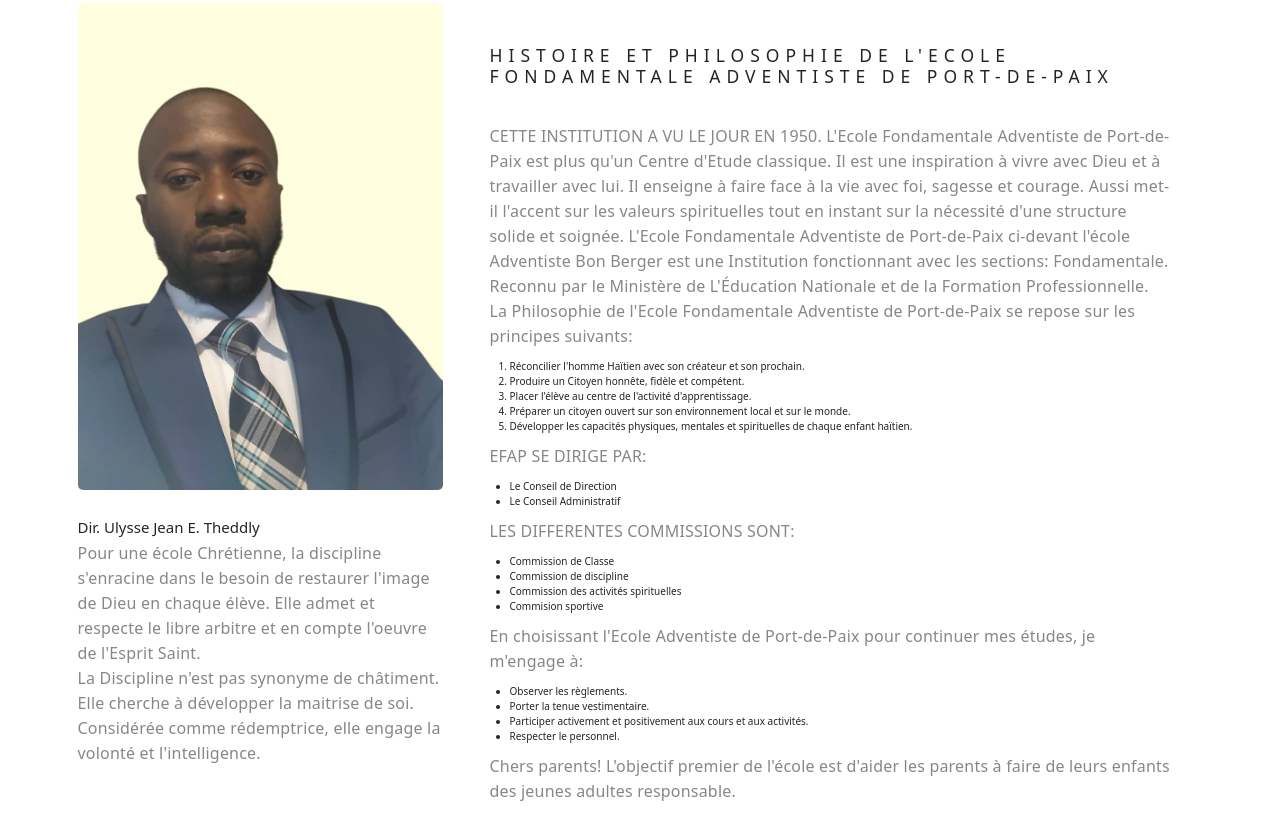
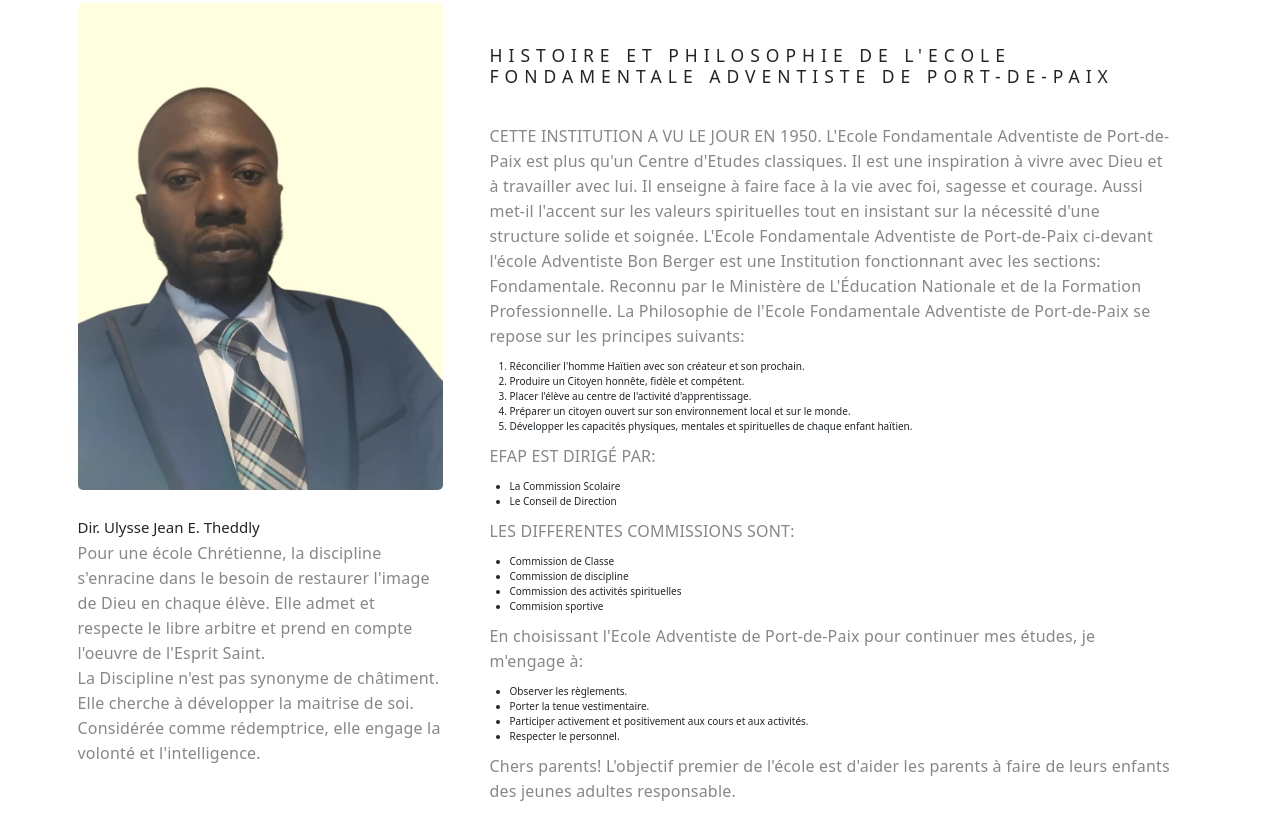
Before and after one commit to efapeducation/ecoleadventistedeportdepaix, a plain HTML site: page index.html in a window 1280 px wide. Shown: the part 937-1776 px from the top of the page. Drawn offline with nearby package versions, Linux system fonts and the light colour scheme.

Commit message:
Update index.html

```diff
--- a/index.html
+++ b/index.html
@@ -87,7 +87,7 @@
 
                     <div class="col-md-offset-1 col-md-10 col-sm-12">
                          <div class="home-wrapper">
-                              <h3 class="wow fadeInUp" data-wow-delay="0.4s">EFAP, Une vie équilibrée</h3>
+                              <h3 class="wow fadeInUp" data-wow-delay="0.4s">EFAP, Une ecole qui transforme</h3>
                               <h1 class="wow fadeInUp" data-wow-delay="0.6s">ECOLE FONDAMENTALE ADVENTISTE DE
                                    PORT-DE-PAIX</h1>
                               <a href="#about" class="wow fadeInUp smoothScroll arrow-btn" data-wow-delay="1s"><i
@@ -111,7 +111,7 @@
                          <div class="wow fadeInUp" data-wow-delay="0.4s">
                               <h4>Dir. Ulysse Jean E. Theddly</h4>
                               <p>Pour une école Chrétienne, la discipline s'enracine dans le besoin de restaurer l'image
-                                   de Dieu en chaque élève. Elle admet et respecte le libre arbitre et en compte
+                                   de Dieu en chaque élève. Elle admet et respecte le libre arbitre et prend en compte
                                    l'oeuvre de l'Esprit Saint. <br> La Discipline n'est pas synonyme de châtiment. Elle
                                    cherche à développer la maitrise de soi. Considérée comme rédemptrice, elle engage la
                                    volonté et l'intelligence.</p>
@@ -125,10 +125,10 @@
                               </div>
                               <div class="wow fadeInUp" data-wow-delay="0.8s">
                                    <p>CETTE INSTITUTION A VU LE JOUR EN 1950. L'Ecole Fondamentale Adventiste de
-                                        Port-de-Paix est plus qu'un Centre d'Etude classique. Il est une inspiration à
+                                        Port-de-Paix est plus qu'un Centre d'Etudes classiques. Il est une inspiration à
                                         vivre avec Dieu et à travailler avec lui. Il enseigne à faire face à la vie avec
                                         foi, sagesse et courage. Aussi met-il l'accent sur les valeurs spirituelles tout
-                                        en instant sur la nécessité d'une structure solide et soignée. L'Ecole
+                                        en insistant sur la nécessité d'une structure solide et soignée. L'Ecole
                                         Fondamentale Adventiste de Port-de-Paix ci-devant l'école Adventiste Bon Berger
                                         est une Institution fonctionnant avec les sections: Fondamentale. Reconnu par le
                                         Ministère de L'Éducation Nationale et de la Formation Professionnelle. La
@@ -143,10 +143,10 @@
                                              enfant haïtien.</li>
                                    </ol>
                                    </p>
-                                   <p>EFAP SE DIRIGE PAR:
+                                   <p>EFAP EST DIRIGÉ PAR:
                                    <ul>
+                                        <li>La Commission Scolaire</li>
                                         <li>Le Conseil de Direction</li>
-                                        <li>Le Conseil Administratif</li>
                                    </ul>
                                    </p>
                                    <p>LES DIFFERENTES COMMISSIONS SONT:
```
